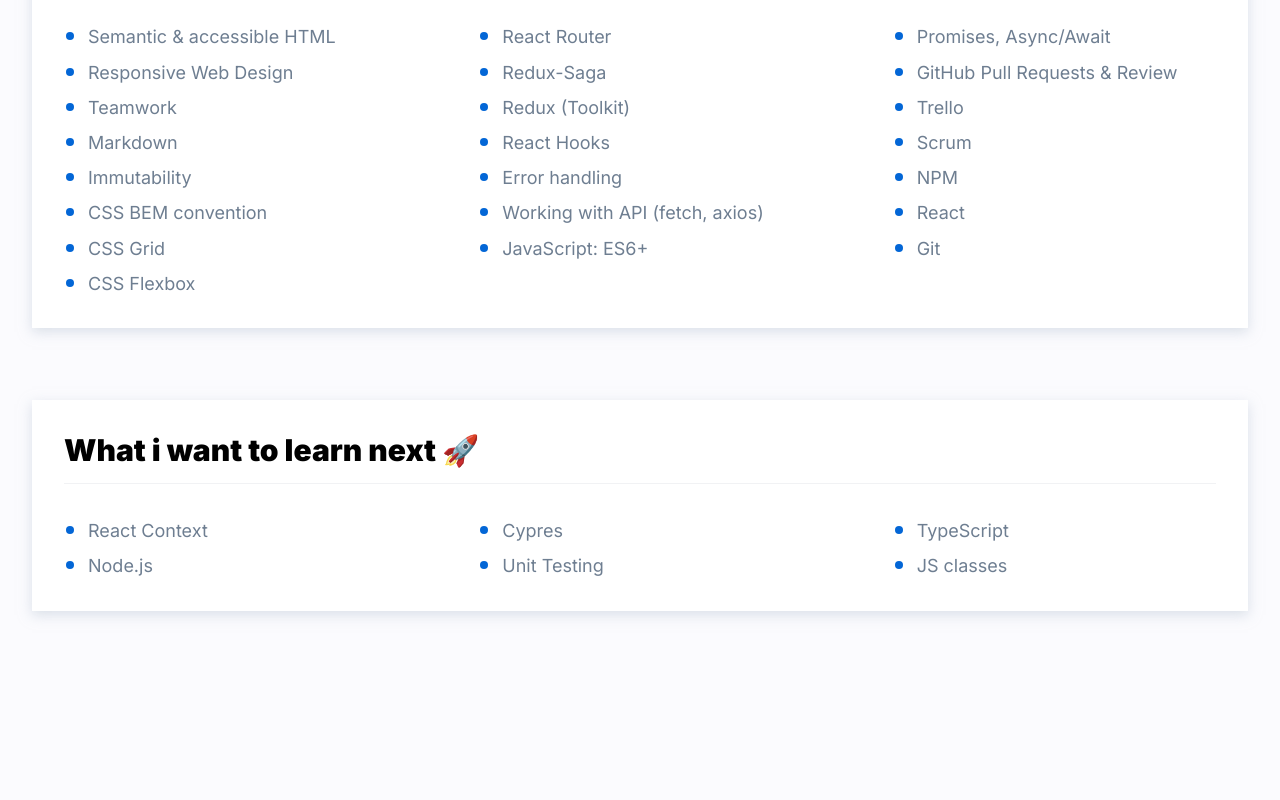
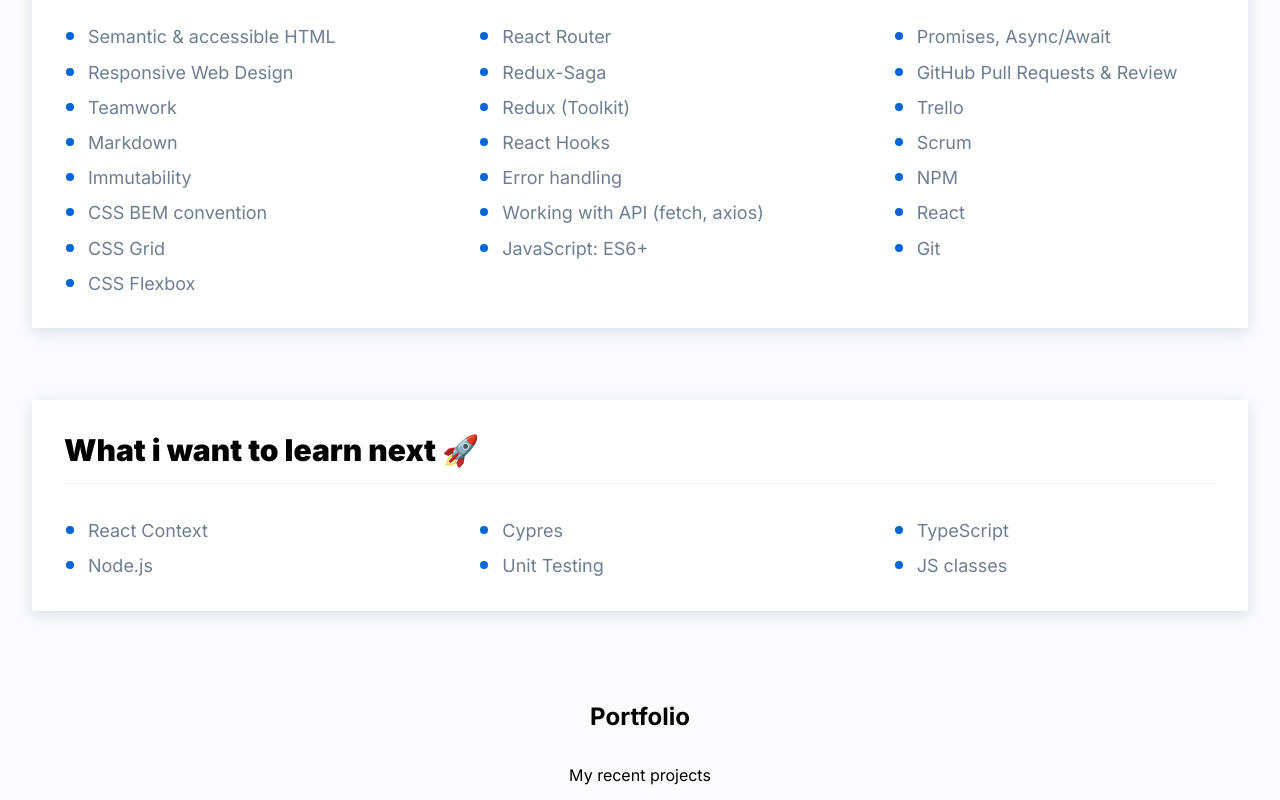
Before and after one commit to Krystian22FrontEnd/personal-homepage, a React (Create React App) app: page / in a window 1280 px wide. Shown: the part 712-1512 px from the top of the page. Before the commit the page ends 1395 px from the top, so only its background shows below. Built offline with nearby package versions, Linux system fonts and the light colour scheme.

Commit message:
basic styles added

```diff
--- a/src/PorfolioSection/index.js
+++ b/src/PorfolioSection/index.js
@@ -1,5 +1,12 @@
+import { FlexContainer } from "./styled";
+
 const PortfolioSection = () => {
-
-}
+  return (
+    <FlexContainer>
+      <h2>Portfolio</h2>
+      <p>My recent projects</p>
+    </FlexContainer>
+  );
+};
 
 export default PortfolioSection;
--- /dev/null
+++ b/src/PorfolioSection/styled.js
@@ -0,0 +1,7 @@
+import styled from "styled-components"
+
+export const FlexContainer = styled.div`
+align-items: center;
+display: flex;
+flex-direction: column;
+`
```
